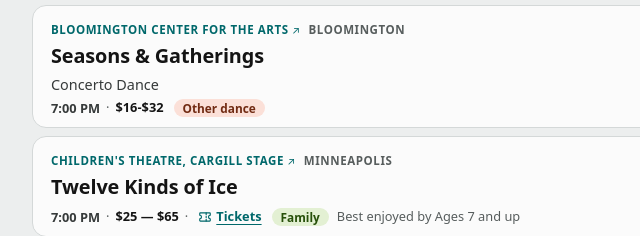
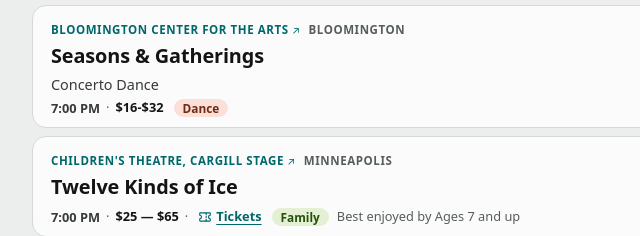
Before and after one commit to pjdjay/tc-theater-calendar-site, a plain HTML site: page index.html in a window 1280 px wide. Shown: the part 1947-2183 px from the top of the page, 222-862 px from the left. Drawn offline with Linux system fonts and the light colour scheme.

Commit message:
Deploy 2026-11-17T05:50Z from 3f83819

```diff
--- a/index.html
+++ b/index.html
@@ -241,7 +241,7 @@ li.ev{padding:14px 18px 10px}
 var D=JSON.parse(document.getElementById("data").textContent);
 var P=D.p, LIMIT=D.limit|0;
 var KEY="tctheater.filters.v1";
-var TYPE_LABEL={drama:"Drama",comedy:"Comedy",musical:"Musical",opera:"Opera",ballet:"Ballet",other_dance:"Other dance",improv:"Improv",sketch:"Sketch",circus:"Circus",drag:"Drag",family:"Family",other:"Other"};
+var TYPE_LABEL={drama:"Drama",comedy:"Comedy",musical:"Musical",opera:"Opera",ballet:"Ballet",other_dance:"Dance",improv:"Improv",sketch:"Sketch",circus:"Circus",drag:"Drag",family:"Family",other:"Other"};
 var LEVEL_LABEL={professional:"Professional",touring:"Touring",community:"Community",college:"College",school:"School",other:"Other"};
 var AGE_LABEL={all:"All ages",kids:"Kids (youngest age 3–8)",teens:"Tweens and teens (9–15)",adult:"16 and up",none:"Age not stated"};
 var ACC_LABEL={asl:"ASL",audio_described:"Audio described",open_caption:"Open captioned",sensory_friendly:"Sensory friendly"};
```
